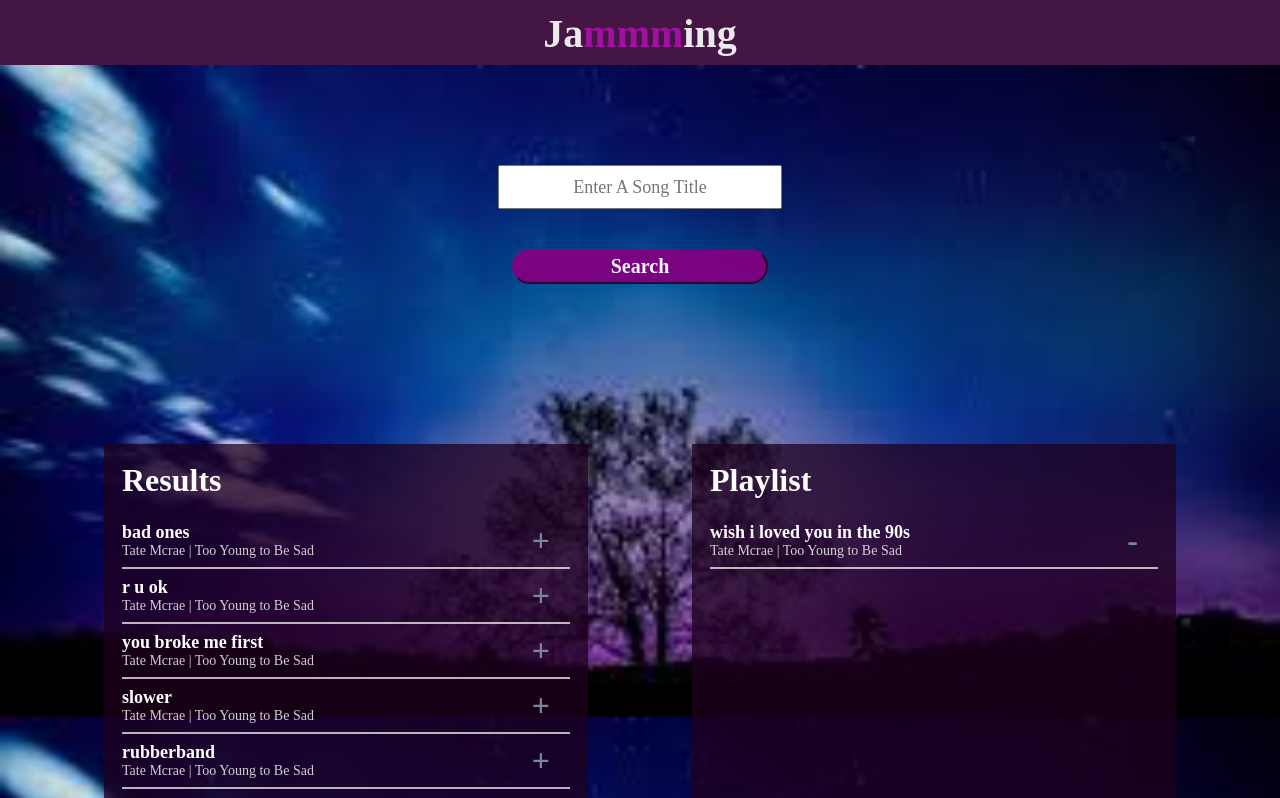
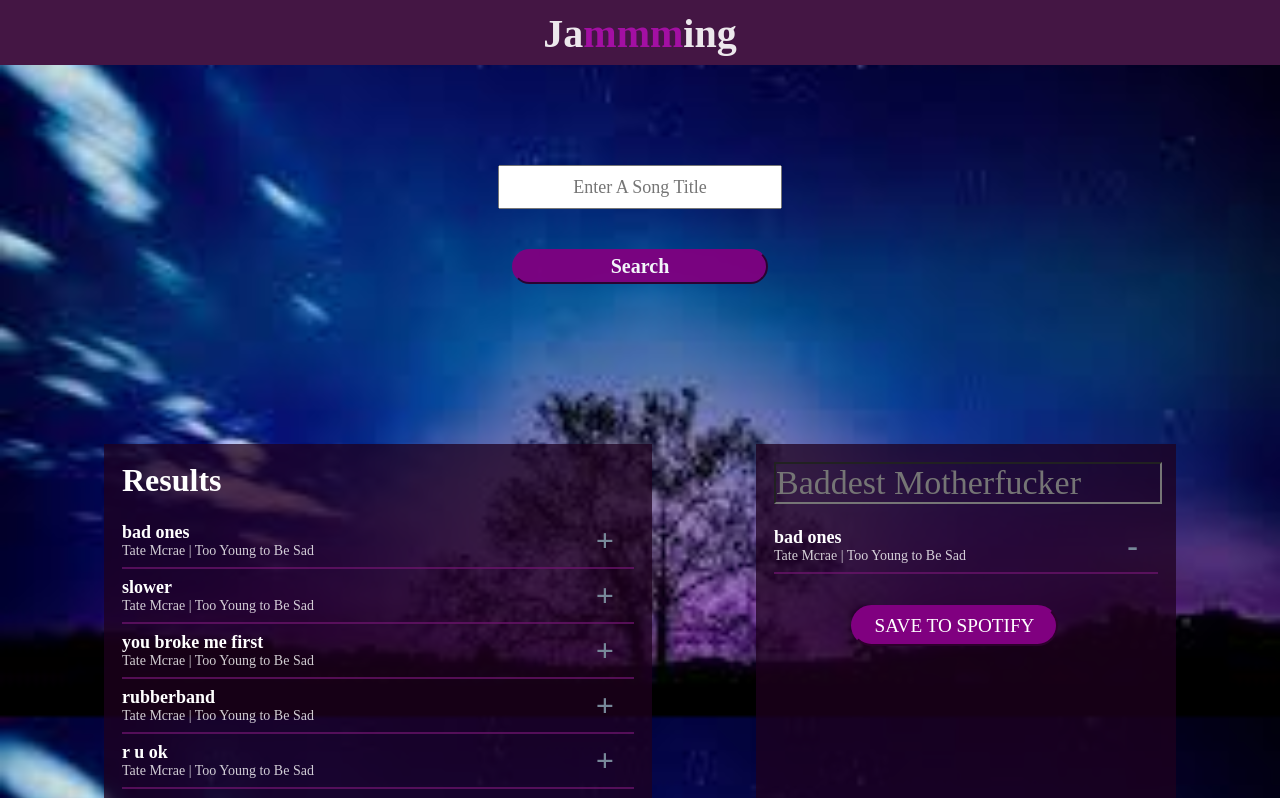
Before and after one commit to RidderLancelot/jammming, a React (Create React App) app: page / in a window 1280 px wide. Shown: the top 798 px of the page. Built offline with nearby package versions, Linux system fonts and the light colour scheme.

Commit message:
Man kan adde sange til playlist feltet og navngive, men ikke save eller søge endnu

```diff
--- a/src/Javascript/App.js
+++ b/src/Javascript/App.js
@@ -1,9 +1,35 @@
 import '../styles/App.css';
+import '../styles/Header.css';
 import SearchBar from './SearchBar';
 import Playlist from './Playlist';
-import SearchResults from './SearchResults';
+import Tracklist from './Tracklist';
+import { useState } from 'react';
 
 function App() {
+  const [playlist, setPlaylist] = useState([
+    { index: 1, name: "bad ones", artists: ["Tate Mcrae"], album: "Too Young to Be Sad", id: "6CYT0souHUHKTO4EMzTUFg" }
+  ]);
+  const [playlistName, setPlaylistName] = useState("Baddest Motherfucker");
+
+  function addTrackToPlaylist(track) {
+    setPlaylist((prevPlaylist) => [...prevPlaylist, {...track, index: prevPlaylist.length + 1}]);
+  }
+
+  const handlePlaylistNameChange = (event) => {
+    setPlaylistName(event.target.value);
+  };
+
+  function removeTrackFromPlaylist(index) {
+    setPlaylist((prevPlaylist) => {
+      const updatedPlaylist = prevPlaylist.filter((track) => track.index !== index);
+
+      return updatedPlaylist.map((track, index) => ({
+        ...track,
+        index: index + 1,
+      }));
+    });
+  }
+
   return (
     <div className="all">
       <div className="App">
@@ -13,8 +39,11 @@ function App() {
       </div>
       <SearchBar />
       <div className='flex'>
-        <SearchResults />
-        <Playlist />
+        <div className="SearchResults">
+          <h1>Results</h1>
+          <Tracklist onAddTrack={addTrackToPlaylist} />
+        </div>
+        <Playlist playlist={playlist} onRemoveTrack={removeTrackFromPlaylist} playlistName={playlistName} handlePlaylistNameChange={handlePlaylistNameChange} />
       </div>
       <p>Jeg vil gerne have en knap, hvor man kan se mine mest lyttede sange+kunstnere i hver måned(5)+år(10)</p>
     </div>
--- a/src/Javascript/Playlist.js
+++ b/src/Javascript/Playlist.js
@@ -1,19 +1,35 @@
-import Track from "./Track";
-//import TopTracks from "./Song";
-
 const type = false;
 
-function Playlist() {
+function Playlist( { playlist, onRemoveTrack, playlistName, handlePlaylistNameChange} ) {
+  function givInformation(e) {
+    alert (
+      "Playlisten: " + playlistName + ", har sangene: " + playlist.map((track) => (track.name)).join(', ')
+    );
+  }
+
   return (
     <div className="Playlist">
-      <h1>Playlist</h1>
-      <div className="Tracklist">
-        {Track("wish i loved you in the 90s", "Tate Mcrae", "Too Young to Be Sad", type)}
-        {/*TopTracks()*/}
-      </div>
+      <form>
+        <input onChange={handlePlaylistNameChange} type="text" name="save-to-spotify" placeholder={playlistName} className="PlaylistName"></input>
+        <div className="Tracklist">
+          {playlist.map((track) => (
+            <div key={track.index} className="Track">
+              <h4 className="SongName">
+                {track.name} <span onClick={() => onRemoveTrack(track.index)} className="type">{type ? "+": "-"}</span>
+              </h4>
+              <p className="SongInfo">
+                {track.artists.map(artist => artist).join(', ')} | {track.album}
+              </p>
+            </div>
+          ))}
+        </div>
+        <button className="saveToSpotify" onClick={givInformation}>SAVE TO SPOTIFY</button>
+      </form>
     </div>
   );
 }
 
 
-export default (Playlist);
+
+
+export default (Playlist) ;
--- a/src/Javascript/SearchResults.js
+++ /dev/null
@@ -1,12 +0,0 @@
-import Tracklist from "./Tracklist";
-
-function SearchResults() {
-  return (
-    <div className="SearchResults">
-      <h1>Results</h1>
-      <Tracklist />
-    </div>
-  );
-}
-
-export default SearchResults;
--- a/src/Javascript/Track.js
+++ /dev/null
@@ -1,11 +0,0 @@
-function Track(songName, singer, album, type) {
-  return (
-    <div className="Track">
-      <h4 className="SongName">{songName} <span onClick={alert} className="type">{type ? "+" : "-"}</span></h4>
-      <p className="SongInfo">{singer} | {album}</p>
-    </div>
-  );
-}
-
-
-export default Track;
--- a/src/Javascript/Tracklist.js
+++ b/src/Javascript/Tracklist.js
@@ -1,19 +1,32 @@
-import Track from "./Track";
+import { useState } from "react";
 
 const type = true;
 
-function Tracklist() {
+function Tracklist( {onAddTrack} ) {
+  const [tracks, setTracks] = useState([
+    { name: "bad ones", artists: ["Tate Mcrae"], album: "Too Young to Be Sad", id: "6CYT0souHUHKTO4EMzTUFg" },
+    { name: "slower", artists: ["Tate Mcrae"], album: "Too Young to Be Sad", id: "4X3Br7EVc8oy44zUwU1z5w" },
+    { name: "you broke me first", artists: ["Tate Mcrae"], album: "Too Young to Be Sad", id: "4l0RmWt52FxpVxMNni6i63" },
+    { name: "rubberband", artists: ["Tate Mcrae"], album: "Too Young to Be Sad", id: "2E8IlL26PwtZq7CqAHBBUw" },
+    { name: "r u ok", artists: ["Tate Mcrae"], album: "Too Young to Be Sad", id: "2ng0NW0HhJK0KTNZzZajRv" },
+    { name: "wish i loved you in the 90s", artists: ["Tate Mcrae"], album: "Too Young to Be Sad", id: "2wkIdVB8HsWyMur3Q4shlZ" }
+  ]);
+
   return (
     <div className="Tracklist">
-      {Track("bad ones", "Tate Mcrae", "Too Young to Be Sad", type)}
-      {Track("r u ok", "Tate Mcrae", "Too Young to Be Sad", type)}
-      {Track("you broke me first", "Tate Mcrae", "Too Young to Be Sad", type)}
-      {Track("slower", "Tate Mcrae", "Too Young to Be Sad", type)}
-      {Track("rubberband", "Tate Mcrae", "Too Young to Be Sad", type)}
-      {Track("wish i loved you in the 90s", "Tate Mcrae", "Too Young to Be Sad", type)}
+      {tracks.map((track, index) => (
+        <div key={index} className="Track" artists={track.artists} songName={track.name}>
+          <h4 className="SongName">
+            {track.name} <span onClick={() => onAddTrack(track)} className="type">{type ? "+": "-"}</span>
+          </h4>
+          <p className="SongInfo">
+            {track.artists.map(artist => artist).join(', ')} | {track.album}
+          </p>
+        </div>
+      ))}
     </div>
   );
 }
 
 
-export default Tracklist;
+export default (Tracklist);
--- a/src/styles/App.css
+++ b/src/styles/App.css
@@ -4,7 +4,18 @@
   font-family: 'Times New Roman', Times, serif;
 }
 
+a {
+  color: white;
+}
+
 h1, h2, h3, h4, h5, p {
+  color: white;
+}
+
+.PlaylistName {
+  font-size: 2.125rem;
+  width: 100%;
+  background-color: rgba(0,0,0,0);
   color: white;
 }
 
@@ -39,19 +50,17 @@ body {
   text-align: center;
 }
 
-.App-header {
-  background-color: rgb(68, 22, 68);
-  height: 4.0625rem;
-  text-align: center;
+.saveToSpotify {
+  width: 54%;
+  margin: 1rem 20%;
+  font-size: 1.2rem;
+  padding: 2% 3%;
+  border-radius: 2rem;
+  background-color: purple;
+  border-color: purple;
+  color: white;
 }
 
-
-.App-header h1{
-  padding-top: 0.625rem;
-  font-size: 2.5rem;
-  color: white;
-  opacity: 0.9;
-}
 
 .purple {
   color: rgb(174, 15, 174);
@@ -59,10 +68,22 @@ body {
 
 .SearchResults, .Playlist {
   text-align: left;
-  width: 35%;
   background-color: rgba(30, 0, 30, 0.75);
   margin: 6.25rem 0;
   padding: 1.125rem;
+}
+
+.SearchResults {
+  width: 40%;
+}
+
+.Playlist {
+  width: 30%;
+}
+
+.Playlist h1 {
+  padding-bottom: 0.3rem;
+  border-bottom: 2px rgba(110, 20, 110, 0.7) solid;
 }
 
 .Tracklist {
@@ -79,7 +100,7 @@ body {
 }
 
 .Track {
-  border-bottom: 2px solid rgba(255, 255, 255, 0.7);
+  border-bottom: 2px solid rgba(110, 20, 110, 0.7);
   padding: 0.5rem 0;
 }
 
--- /dev/null
+++ b/src/styles/Header.css
@@ -0,0 +1,13 @@
+.App-header {
+  background-color: rgb(68, 22, 68);
+  height: 4.0625rem;
+  text-align: center;
+}
+
+
+.App-header h1{
+  padding-top: 0.625rem;
+  font-size: 2.5rem;
+  color: white;
+  opacity: 0.9;
+}
```
